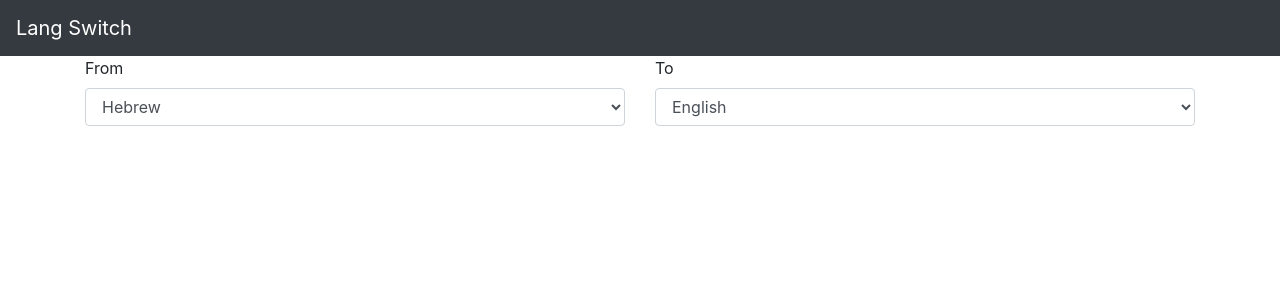
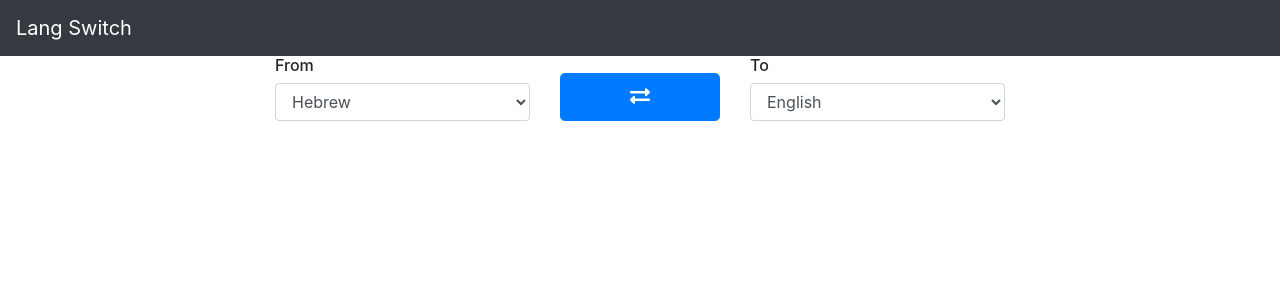
Before and after one commit to YardenShoham/lang-switch, a React (Create React App) app: page / in a window 1280 px wide. Shown: the top 300 px of the page. Built offline with nearby package versions, Linux system fonts and the light colour scheme.

Commit message:
add swap button to swap languages

```diff
--- a/package.json
+++ b/package.json
@@ -4,6 +4,9 @@
     "version": "0.1.0",
     "private": true,
     "dependencies": {
+        "@fortawesome/fontawesome-svg-core": "^1.2.22",
+        "@fortawesome/free-solid-svg-icons": "^5.10.2",
+        "@fortawesome/react-fontawesome": "^0.1.4",
         "bootstrap": "^4.3.1",
         "react": "^16.9.0",
         "react-dom": "^16.9.0",
--- a/src/App.css
+++ b/src/App.css
@@ -27,6 +27,12 @@
     cursor: pointer;
 }
 
+.center {
+    display: flex;
+    justify-content: center;
+    align-items: center;
+}
+
 @keyframes App-logo-spin {
     from {
         transform: rotate(0deg);
--- a/src/App.js
+++ b/src/App.js
@@ -1,5 +1,4 @@
 import React, { Component } from "react";
-import logo from "./logo.svg";
 import "./App.css";
 import "bootstrap/dist/css/bootstrap.css";
 import LanguagePair from "./components/LanguagePair";
@@ -11,6 +10,12 @@ class App extends Component {
         this.setState({ selectedOptionFrom: e.target.value });
 
     handleSelectTo = e => this.setState({ selectedOptionTo: e.target.value });
+
+    handleSwap = e =>
+        this.setState({
+            selectedOptionFrom: this.state.selectedOptionTo,
+            selectedOptionTo: this.state.selectedOptionFrom
+        });
 
     render() {
         const { selectedOptionFrom, selectedOptionTo } = this.state;
@@ -26,6 +31,7 @@ class App extends Component {
                         onChangeTo={this.handleSelectTo}
                         selectedOptionFrom={selectedOptionFrom}
                         selectedOptionTo={selectedOptionTo}
+                        onSwap={this.handleSwap}
                     />
                 </main>
             </React.Fragment>
--- a/src/components/LanguagePair.jsx
+++ b/src/components/LanguagePair.jsx
@@ -1,16 +1,18 @@
 import React from "react";
 import Select from "./common/Select";
+import SwapButton from "./common/SwapButton";
 
 const LanguagePair = ({
     options,
     selectedOptionFrom,
     onChangeFrom,
     selectedOptionTo,
-    onChangeTo
+    onChangeTo,
+    onSwap
 }) => {
     return (
-        <div className="row">
-            <div className="col-sm-6">
+        <div className="row center">
+            <div className="col-sm-3">
                 <Select
                     label="From"
                     options={options}
@@ -18,7 +20,10 @@ const LanguagePair = ({
                     onChange={onChangeFrom}
                 ></Select>
             </div>
-            <div className="col-sm-6">
+            <div className="col-sm-2">
+                <SwapButton onClick={onSwap} />
+            </div>
+            <div className="col-sm-3">
                 <Select
                     label="To"
                     options={options}
--- /dev/null
+++ b/src/components/common/SwapButton.jsx
@@ -0,0 +1,13 @@
+import React from "react";
+import { faExchangeAlt } from "@fortawesome/free-solid-svg-icons";
+import { FontAwesomeIcon } from "@fortawesome/react-fontawesome";
+
+const SwapButton = props => {
+    return (
+        <button {...props} className="btn btn-primary btn-lg btn-block">
+            <FontAwesomeIcon icon={faExchangeAlt} />
+        </button>
+    );
+};
+
+export default SwapButton;
--- a/src/components/common/select.jsx
+++ b/src/components/common/select.jsx
@@ -1,9 +1,11 @@
 import React from "react";
 
-const Input = ({ label, options, selectedOption, onChange }) => {
+const Select = ({ label, options, selectedOption, onChange }) => {
     return (
         <div className="form-group">
-            <label htmlFor={label}>{label}</label>
+            <h6 style={{ margin: 0 }}>
+                <label htmlFor={label}>{label}</label>
+            </h6>
             <select
                 id={label}
                 value={selectedOption}
@@ -18,4 +20,4 @@ const Input = ({ label, options, selectedOption, onChange }) => {
     );
 };
 
-export default Input;
+export default Select;
```
Also changed, not shown: 1 other file (tests, documents, lock files or other folders).
